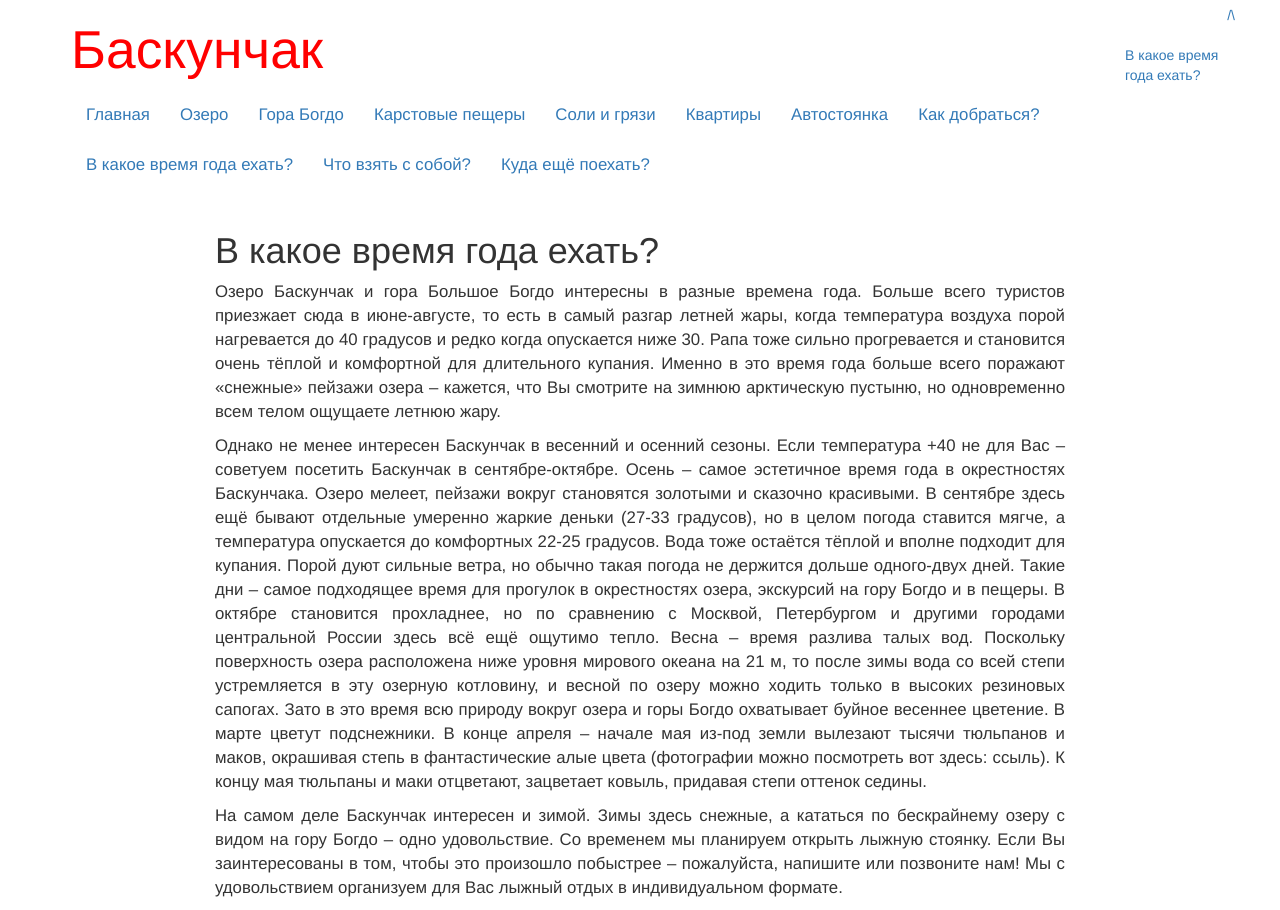
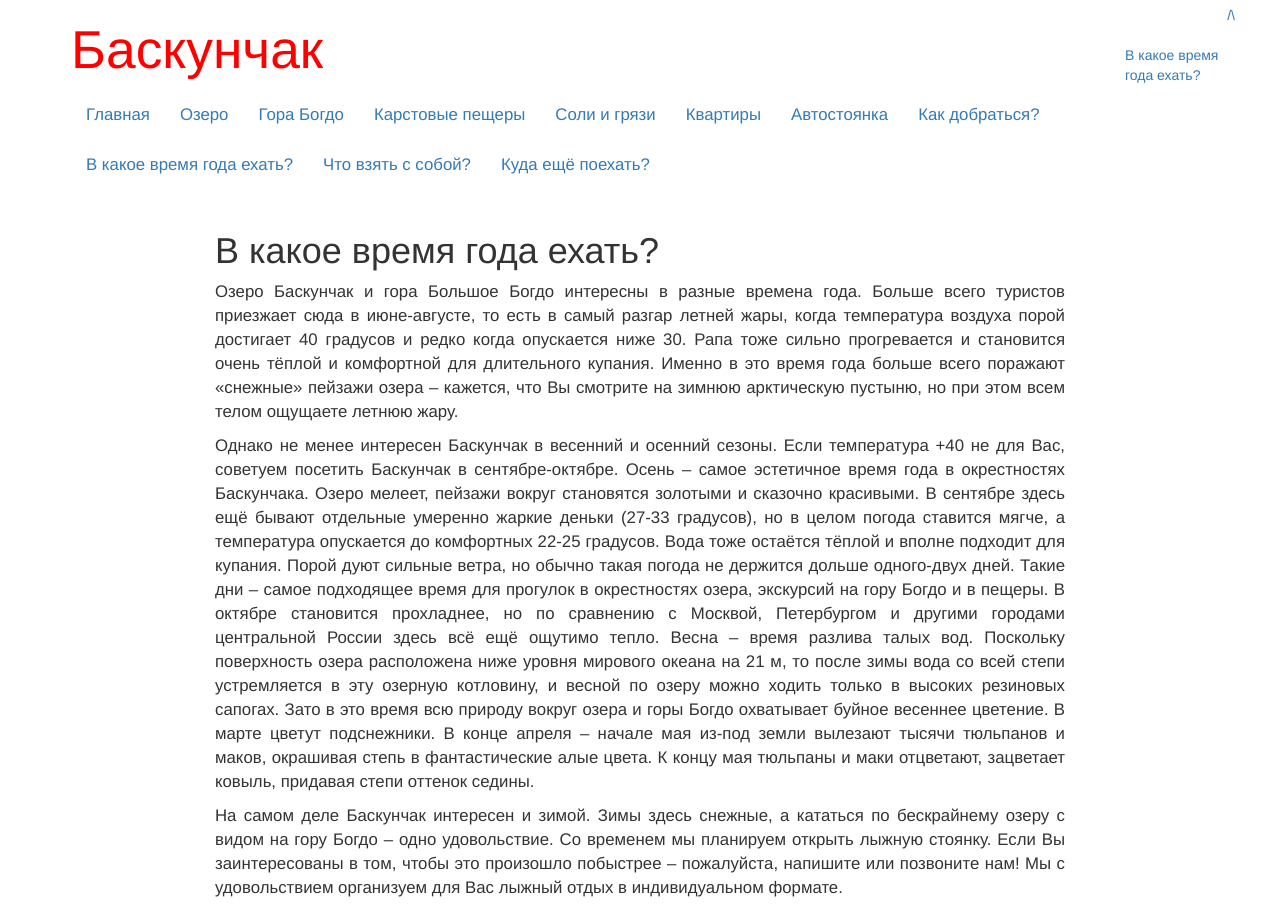
Before and after one commit to Baskunchak/baskunchak.github.io, a Jekyll site: the page built from season.md, in a window 1280 px wide. Built offline with Jekyll 4.4.1, drawn with Linux system fonts in a browser that asks for light colours.

Commit message:
Update season.md

```diff
--- a/season.md
+++ b/season.md
@@ -11,9 +11,9 @@ title: "Баскунчак - в какое время года ехать?"
 В какое время года ехать?
 =========================
 
-Озеро Баскунчак и гора Большое Богдо интересны в разные времена года. Больше всего туристов приезжает сюда в июне-августе, то есть в самый разгар летней жары, когда температура воздуха порой нагревается до 40 градусов и редко когда опускается ниже 30. Рапа тоже сильно прогревается и становится очень тёплой и комфортной для длительного купания. Именно в это время года больше всего поражают «снежные» пейзажи озера – кажется, что Вы смотрите на зимнюю арктическую пустыню, но одновременно всем телом ощущаете летнюю жару.
+Озеро Баскунчак и гора Большое Богдо интересны в разные времена года. Больше всего туристов приезжает сюда в июне-августе, то есть в самый разгар летней жары, когда температура воздуха порой достигает 40 градусов и редко когда опускается ниже 30. Рапа тоже сильно прогревается и становится очень тёплой и комфортной для длительного купания. Именно в это время года больше всего поражают «снежные» пейзажи озера – кажется, что Вы смотрите на зимнюю арктическую пустыню, но при этом всем телом ощущаете летнюю жару.
 
-Однако не менее интересен Баскунчак в весенний и осенний сезоны. Если температура +40 не для Вас – советуем посетить Баскунчак в сентябре-октябре. Осень – самое эстетичное время года в окрестностях Баскунчака. Озеро мелеет, пейзажи вокруг становятся золотыми и сказочно красивыми. В сентябре здесь ещё бывают отдельные умеренно жаркие деньки (27-33 градусов), но в целом погода ставится мягче, а температура опускается до комфортных 22-25 градусов. Вода тоже остаётся тёплой и вполне подходит для купания. Порой дуют сильные ветра, но обычно такая погода не держится дольше одного-двух дней. Такие дни – самое подходящее время для прогулок в окрестностях озера, экскурсий на гору Богдо и в пещеры. В октябре становится прохладнее, но по сравнению с Москвой, Петербургом и другими городами центральной России здесь всё ещё ощутимо тепло.
-Весна – время разлива талых вод. Поскольку поверхность озера расположена ниже уровня мирового океана на 21 м, то после зимы вода со всей степи устремляется в эту озерную котловину, и весной по озеру можно ходить только в высоких резиновых сапогах. Зато в это время всю природу вокруг озера и горы Богдо охватывает буйное весеннее цветение. В марте цветут подснежники. В конце апреля – начале мая из-под земли вылезают тысячи тюльпанов и маков, окрашивая степь в фантастические алые цвета (фотографии можно посмотреть вот здесь: ссыль). К концу мая тюльпаны и маки отцветают, зацветает ковыль, придавая степи оттенок седины.
+Однако не менее интересен Баскунчак в весенний и осенний сезоны. Если температура +40 не для Вас, советуем посетить Баскунчак в сентябре-октябре. Осень – самое эстетичное время года в окрестностях Баскунчака. Озеро мелеет, пейзажи вокруг становятся золотыми и сказочно красивыми. В сентябре здесь ещё бывают отдельные умеренно жаркие деньки (27-33 градусов), но в целом погода ставится мягче, а температура опускается до комфортных 22-25 градусов. Вода тоже остаётся тёплой и вполне подходит для купания. Порой дуют сильные ветра, но обычно такая погода не держится дольше одного-двух дней. Такие дни – самое подходящее время для прогулок в окрестностях озера, экскурсий на гору Богдо и в пещеры. В октябре становится прохладнее, но по сравнению с Москвой, Петербургом и другими городами центральной России здесь всё ещё ощутимо тепло.
+Весна – время разлива талых вод. Поскольку поверхность озера расположена ниже уровня мирового океана на 21 м, то после зимы вода со всей степи устремляется в эту озерную котловину, и весной по озеру можно ходить только в высоких резиновых сапогах. Зато в это время всю природу вокруг озера и горы Богдо охватывает буйное весеннее цветение. В марте цветут подснежники. В конце апреля – начале мая из-под земли вылезают тысячи тюльпанов и маков, окрашивая степь в фантастические алые цвета. К концу мая тюльпаны и маки отцветают, зацветает ковыль, придавая степи оттенок седины.
 
 На самом деле Баскунчак интересен и зимой. Зимы здесь снежные, а кататься по бескрайнему озеру с видом на гору Богдо – одно удовольствие. Со временем мы планируем открыть лыжную стоянку. Если Вы заинтересованы в том, чтобы это произошло побыстрее – пожалуйста, напишите или позвоните нам! Мы с удовольствием организуем для Вас лыжный отдых в индивидуальном формате.
```
